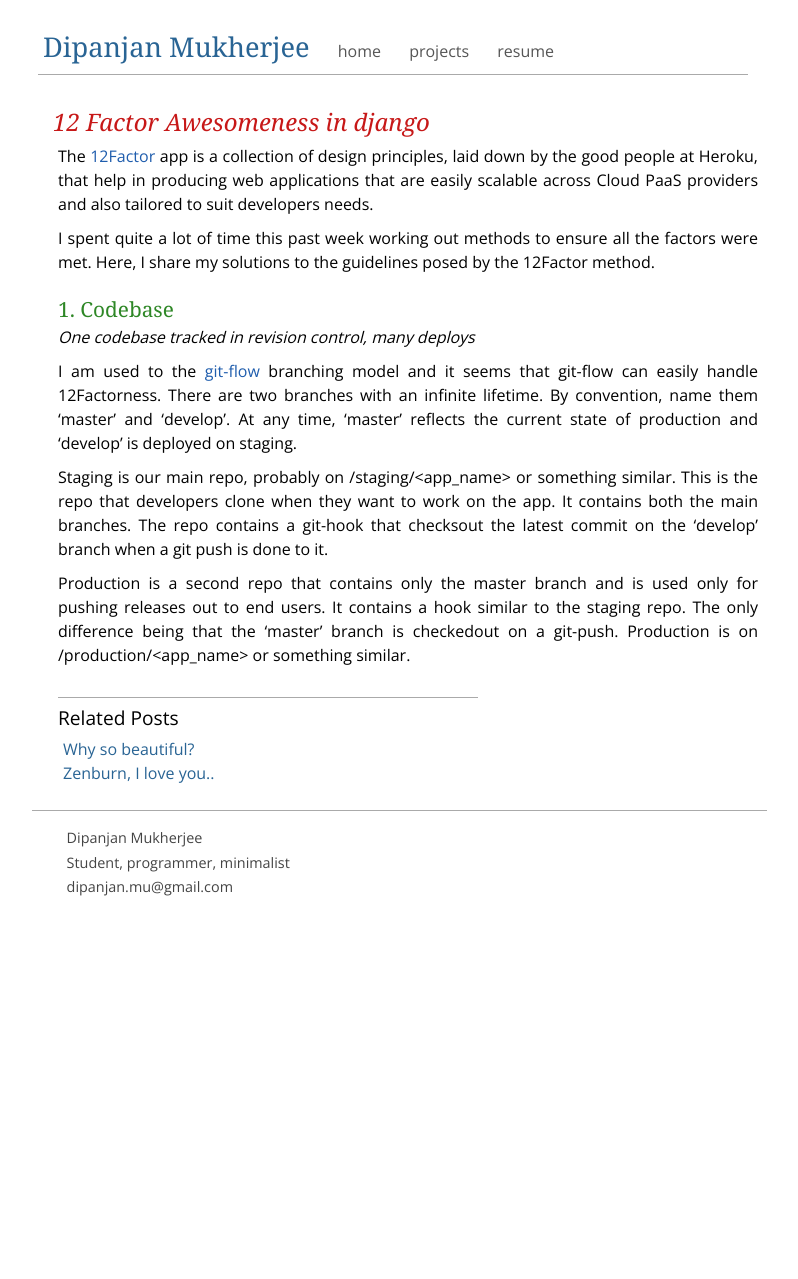
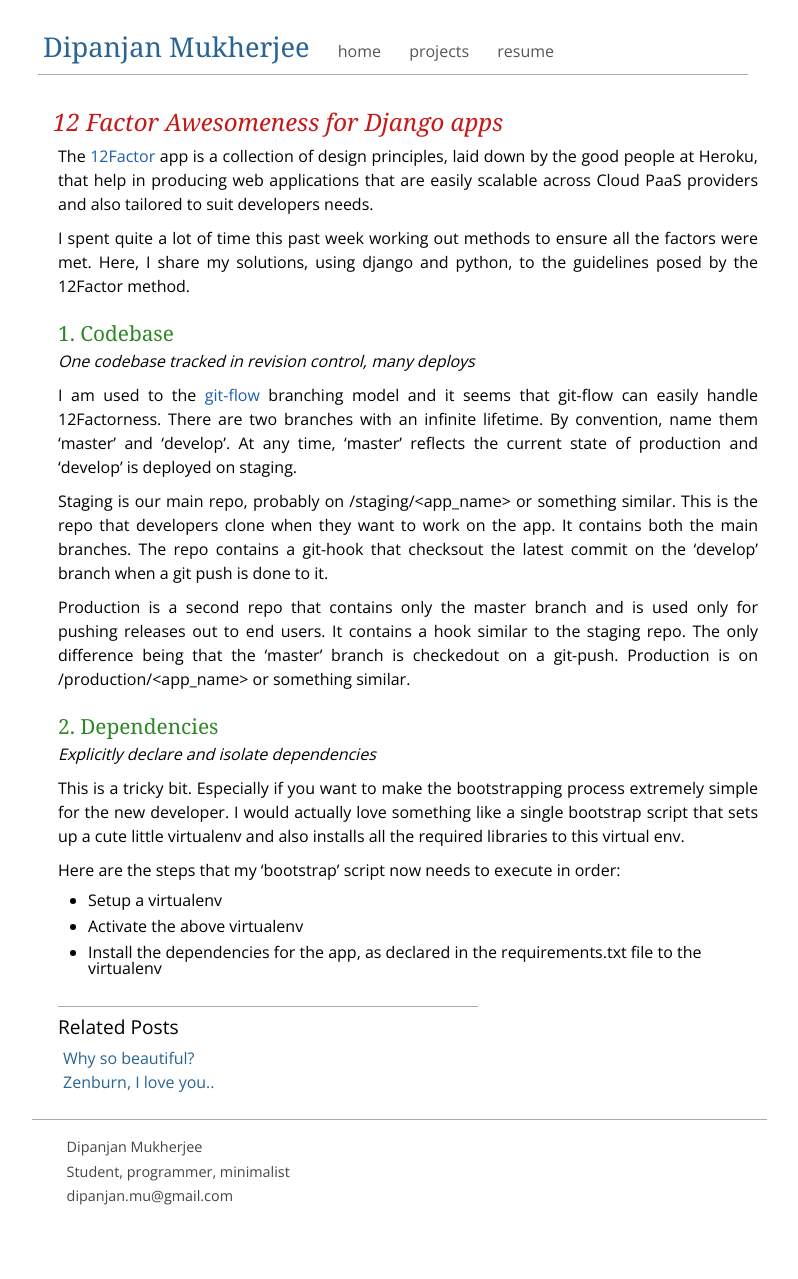
Before and after one commit to dmukhg/dmukhg.github.com, a Jekyll site: the page built from _posts/2012-08-01-12factor-django.markdown, in a window 1280 px wide. Shown: the whole page, without its empty margins (26-824 px from the left). Built offline with Jekyll 4.4.1, drawn with Linux system fonts in a browser that asks for light colours; Markdown is read by kramdown in place of the engine named in the settings; before the commit the page ends 970 px from its top, so only the background shows below that.

Commit message:
started the section on declaring and isolating dependencies for the 12factor post

```diff
--- a/_posts/2012-08-01-12factor-django.markdown
+++ b/_posts/2012-08-01-12factor-django.markdown
@@ -1,6 +1,6 @@
 ---
 layout: post
-title: 12 Factor Awesomeness in django
+title: 12 Factor Awesomeness for Django apps
 snip: The perfect 12 Factor app is an elusive mistress to most of us.  Here is my take on making it come a bit closer to reality.
 ---
 
@@ -9,7 +9,7 @@
 
 The [12Factor][1] app is a collection of design principles, laid down by the good people at Heroku, that help in producing web applications that are easily scalable across Cloud PaaS providers and also tailored to suit developers needs.
 
-I spent quite a lot of time this past week working out methods to ensure all the factors were met.  Here, I share my solutions to the guidelines posed by the 12Factor method.
+I spent quite a lot of time this past week working out methods to ensure all the factors were met.  Here, I share my solutions, using django and python, to the guidelines posed by the 12Factor method.
 
 
 ## 1. Codebase
@@ -22,5 +22,18 @@
 
 Production is a second repo that contains only the master branch and is used only for pushing releases out to end users.  It contains a hook similar to the staging repo.  The only difference being that the 'master' branch is checkedout on a git-push.  Production is on /production/\<app_name\> or something similar.
 
+
+## 2. Dependencies
+
+*Explicitly declare and isolate dependencies*
+
+This is a tricky bit.  Especially if you want to make the bootstrapping process extremely simple for the new developer.  I would actually love something like a single bootstrap script that sets up a cute little virtualenv and also installs all the required libraries to this virtual env.
+
+Here are the steps that my 'bootstrap' script now needs to execute in order:
+
+- Setup a virtualenv
+- Activate the above virtualenv
+- Install the dependencies for the app, as declared in the requirements.txt file to the virtualenv
+
 [1]: http://www.12factor.net/
 [2]: http://nvie.com/posts/a-successful-git-branching-model/
```
